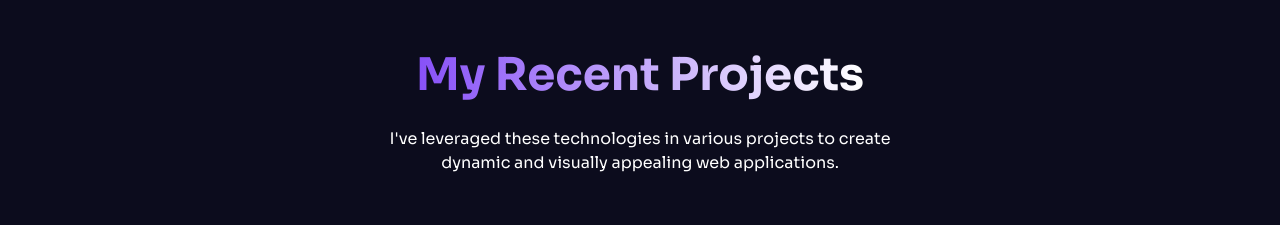
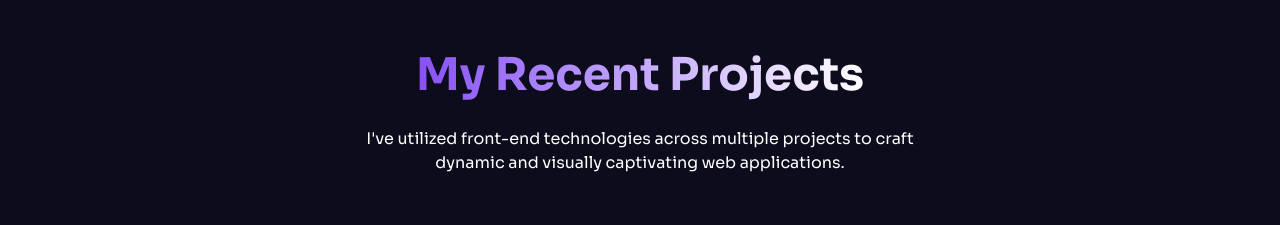
Before and after one commit to GopiNathanMagic/portfolio, a React (Vite) app: page / in a window 1280 px wide. Shown: the part 1920-2145 px from the top of the page. Built offline with nearby package versions, Linux system fonts and the light colour scheme.

Commit message:
initial commit

```diff
--- a/src/Components/Projects.tsx
+++ b/src/Components/Projects.tsx
@@ -22,8 +22,8 @@ const Projects = () => {
           <div className="project-title">
             <h2>My Recent Projects</h2>
             <p>
-              I've leveraged these technologies in various projects to create
-              dynamic and visually appealing web applications.
+              I've utilized front-end technologies across multiple projects to
+              craft dynamic and visually captivating web applications.
             </p>
           </div>
           <div className="project-inner">
```
